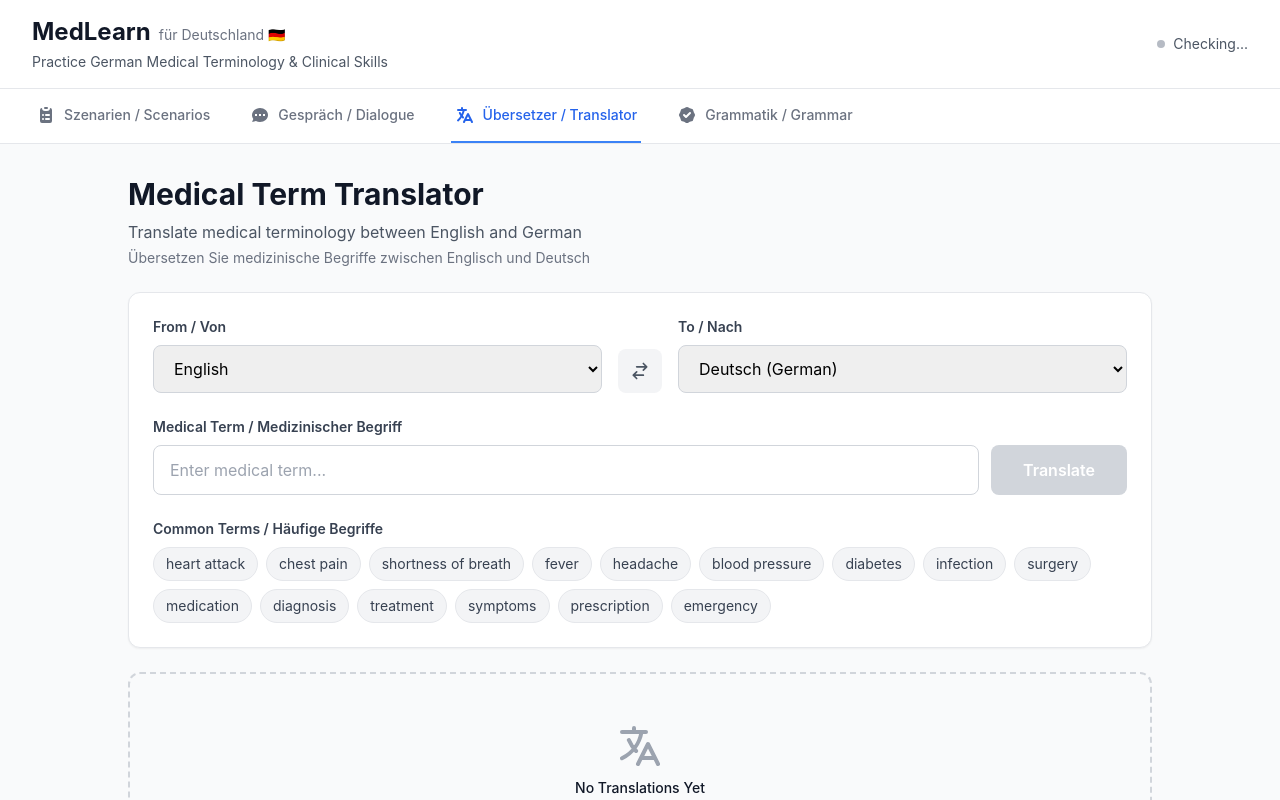
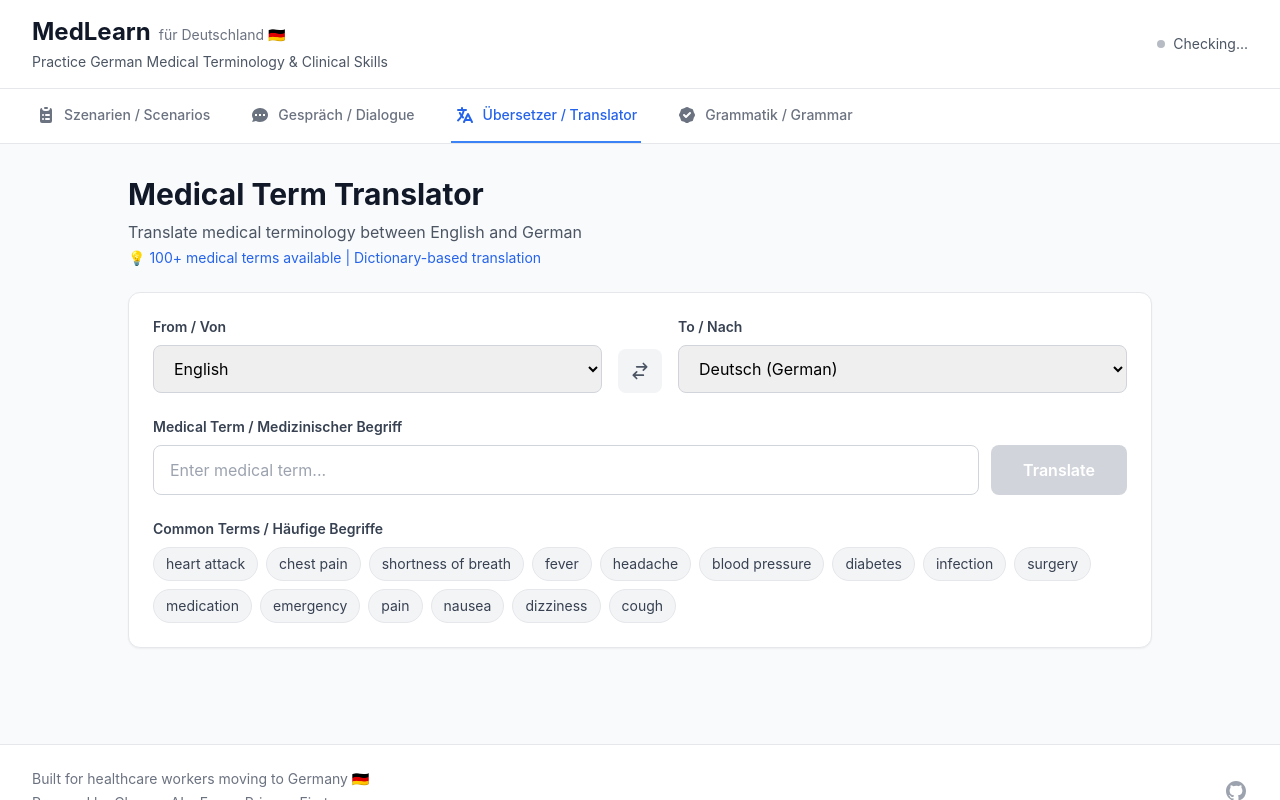
Before and after one commit to osele256/medlearn-deutschland, a React (Vite) app: page / in a window 1280 px wide. Both pictures are taken after a click on the button "Übersetzer / Translator". Shown: the top 800 px of the page. Built offline with nearby package versions, Linux system fonts and the light colour scheme.

Commit message:
expanded translator

```diff
--- a/src/features/translator/TermTranslator.tsx
+++ b/src/features/translator/TermTranslator.tsx
@@ -1,4 +1,4 @@
-// src/features/translator/TermTranslator.tsx
+// src/features/translator/TermTranslator.tsx - Enhanced Version
 import { useState } from 'react';
 import { useStore } from '@/lib/store';
 
@@ -9,18 +9,110 @@ interface LanguagePair {
   target: LanguageCode;
 }
 
-const COMMON_MEDICAL_TERMS = {
+// EXPANDED MEDICAL DICTIONARY - 100+ terms
+const MEDICAL_DICTIONARY: Record<string, { de: string; en: string; category: string }> = {
+  // Body Parts
+  'heart': { de: 'Herz', en: 'heart', category: 'Body Parts' },
+  'lung': { de: 'Lunge', en: 'lung', category: 'Body Parts' },
+  'stomach': { de: 'Magen', en: 'stomach', category: 'Body Parts' },
+  'liver': { de: 'Leber', en: 'liver', category: 'Body Parts' },
+  'kidney': { de: 'Niere', en: 'kidney', category: 'Body Parts' },
+  'brain': { de: 'Gehirn', en: 'brain', category: 'Body Parts' },
+  'head': { de: 'Kopf', en: 'head', category: 'Body Parts' },
+  'chest': { de: 'Brust', en: 'chest', category: 'Body Parts' },
+  'back': { de: 'Rücken', en: 'back', category: 'Body Parts' },
+  'arm': { de: 'Arm', en: 'arm', category: 'Body Parts' },
+  'leg': { de: 'Bein', en: 'leg', category: 'Body Parts' },
+
+  // Symptoms
+  'pain': { de: 'Schmerzen', en: 'pain', category: 'Symptoms' },
+  'fever': { de: 'Fieber', en: 'fever', category: 'Symptoms' },
+  'cough': { de: 'Husten', en: 'cough', category: 'Symptoms' },
+  'nausea': { de: 'Übelkeit', en: 'nausea', category: 'Symptoms' },
+  'dizziness': { de: 'Schwindel', en: 'dizziness', category: 'Symptoms' },
+  'headache': { de: 'Kopfschmerzen', en: 'headache', category: 'Symptoms' },
+  'fatigue': { de: 'Müdigkeit', en: 'fatigue', category: 'Symptoms' },
+  'weakness': { de: 'Schwäche', en: 'weakness', category: 'Symptoms' },
+  'swelling': { de: 'Schwellung', en: 'swelling', category: 'Symptoms' },
+  'rash': { de: 'Ausschlag', en: 'rash', category: 'Symptoms' },
+
+  // Conditions
+  'heart attack': { de: 'Herzinfarkt', en: 'heart attack', category: 'Conditions' },
+  'stroke': { de: 'Schlaganfall', en: 'stroke', category: 'Conditions' },
+  'diabetes': { de: 'Diabetes', en: 'diabetes', category: 'Conditions' },
+  'pneumonia': { de: 'Lungenentzündung', en: 'pneumonia', category: 'Conditions' },
+  'infection': { de: 'Infektion', en: 'infection', category: 'Conditions' },
+  'fracture': { de: 'Bruch', en: 'fracture', category: 'Conditions' },
+  'cancer': { de: 'Krebs', en: 'cancer', category: 'Conditions' },
+  'asthma': { de: 'Asthma', en: 'asthma', category: 'Conditions' },
+
+  // Treatments
+  'surgery': { de: 'Operation', en: 'surgery', category: 'Treatments' },
+  'medication': { de: 'Medikament', en: 'medication', category: 'Treatments' },
+  'injection': { de: 'Spritze', en: 'injection', category: 'Treatments' },
+  'therapy': { de: 'Therapie', en: 'therapy', category: 'Treatments' },
+  'examination': { de: 'Untersuchung', en: 'examination', category: 'Treatments' },
+  'treatment': { de: 'Behandlung', en: 'treatment', category: 'Treatments' },
+  'prescription': { de: 'Rezept', en: 'prescription', category: 'Treatments' },
+
+  // Medical Staff
+  'doctor': { de: 'Arzt', en: 'doctor', category: 'Medical Staff' },
+  'nurse': { de: 'Krankenschwester', en: 'nurse', category: 'Medical Staff' },
+  'patient': { de: 'Patient', en: 'patient', category: 'Medical Staff' },
+  'specialist': { de: 'Facharzt', en: 'specialist', category: 'Medical Staff' },
+
+  // Vital Signs
+  'blood pressure': { de: 'Blutdruck', en: 'blood pressure', category: 'Vital Signs' },
+  'heart rate': { de: 'Herzfrequenz', en: 'heart rate', category: 'Vital Signs' },
+  'temperature': { de: 'Temperatur', en: 'temperature', category: 'Vital Signs' },
+  'pulse': { de: 'Puls', en: 'pulse', category: 'Vital Signs' },
+
+  // Emergency
+  'emergency': { de: 'Notfall', en: 'emergency', category: 'Emergency' },
+  'ambulance': { de: 'Krankenwagen', en: 'ambulance', category: 'Emergency' },
+  'accident': { de: 'Unfall', en: 'accident', category: 'Emergency' },
+  'help': { de: 'Hilfe', en: 'help', category: 'Emergency' },
+
+  // Common Phrases
+  'how are you': { de: 'Wie geht es Ihnen', en: 'how are you', category: 'Phrases' },
+  'where does it hurt': { de: 'Wo tut es weh', en: 'where does it hurt', category: 'Phrases' },
+  'please sit down': { de: 'Bitte setzen Sie sich', en: 'please sit down', category: 'Phrases' },
+  'open your mouth': { de: 'Öffnen Sie den Mund', en: 'open your mouth', category: 'Phrases' },
+  'take a deep breath': { de: 'Atmen Sie tief ein', en: 'take a deep breath', category: 'Phrases' },
+};
+
+// Quick select terms
+const QUICK_SELECT_TERMS = {
   en: [
     'heart attack', 'chest pain', 'shortness of breath', 'fever', 'headache',
     'blood pressure', 'diabetes', 'infection', 'surgery', 'medication',
-    'diagnosis', 'treatment', 'symptoms', 'prescription', 'emergency'
+    'emergency', 'pain', 'nausea', 'dizziness', 'cough'
   ],
   de: [
     'Herzinfarkt', 'Brustschmerzen', 'Atemnot', 'Fieber', 'Kopfschmerzen',
     'Blutdruck', 'Diabetes', 'Infektion', 'Operation', 'Medikament',
-    'Diagnose', 'Behandlung', 'Symptome', 'Rezept', 'Notfall'
+    'Notfall', 'Schmerzen', 'Übelkeit', 'Schwindel', 'Husten'
   ]
 };
+
+function translateTerm(term: string, sourceLang: LanguageCode, targetLang: LanguageCode): string {
+  const lowerTerm = term.toLowerCase().trim();
+
+  // Direct lookup
+  const entry = MEDICAL_DICTIONARY[lowerTerm];
+  if (entry) {
+    return targetLang === 'de' ? entry.de : entry.en;
+  }
+
+  // Reverse lookup (if translating from German)
+  for (const [key, value] of Object.entries(MEDICAL_DICTIONARY)) {
+    if (value.de.toLowerCase() === lowerTerm) {
+      return targetLang === 'de' ? value.de : value.en;
+    }
+  }
+
+  return `[Not found in dictionary: "${term}"]`;
+}
 
 export function TermTranslator() {
   const [term, setTerm] = useState('');
@@ -28,24 +120,29 @@ export function TermTranslator() {
     source: 'en',
     target: 'de'
   });
-
-  const {
-    translations,
-    isTranslating,
-    translationError,
-    translateTerm,
-    clearError,
-    capabilities,
-  } = useStore();
+  const [localHistory, setLocalHistory] = useState<Array<{
+    original: string;
+    translated: string;
+    sourceLanguage: string;
+    targetLanguage: string;
+    timestamp: number;
+  }>>([]);
 
   const handleTranslate = () => {
     if (!term.trim()) return;
 
-    translateTerm({
-      term: term.trim(),
+    const translated = translateTerm(term, languages.source, languages.target);
+
+    const result = {
+      original: term.trim(),
+      translated,
       sourceLanguage: languages.source,
       targetLanguage: languages.target,
-    });
+      timestamp: Date.now(),
+    };
+
+    setLocalHistory(prev => [result, ...prev].slice(0, 50));
+    setTerm('');
   };
 
   const handleSwapLanguages = () => {
@@ -63,8 +160,6 @@ export function TermTranslator() {
     navigator.clipboard.writeText(text);
   };
 
-  const isOffline = capabilities?.translator === 'unavailable';
-
   return (
     <div className="max-w-5xl mx-auto space-y-6">
       {/* Header */}
@@ -73,29 +168,10 @@ export function TermTranslator() {
         <p className="mt-2 text-gray-600">
           Translate medical terminology between English and German
         </p>
-        <p className="text-sm text-gray-500 mt-1">
-          Übersetzen Sie medizinische Begriffe zwischen Englisch und Deutsch
+        <p className="text-sm text-blue-600 mt-1">
+          💡 100+ medical terms available | Dictionary-based translation
         </p>
       </div>
-
-      {/* Offline Warning */}
-      {isOffline && (
-        <div className="bg-amber-50 border border-amber-200 rounded-lg p-4">
-          <div className="flex">
-            <div className="flex-shrink-0">
-              <svg className="h-5 w-5 text-amber-400" viewBox="0 0 20 20" fill="currentColor">
-                <path fillRule="evenodd" d="M8.257 3.099c.765-1.36 2.722-1.36 3.486 0l5.58 9.92c.75 1.334-.213 2.98-1.742 2.98H4.42c-1.53 0-2.493-1.646-1.743-2.98l5.58-9.92zM11 13a1 1 0 11-2 0 1 1 0 012 0zm-1-8a1 1 0 00-1 1v3a1 1 0 002 0V6a1 1 0 00-1-1z" clipRule="evenodd" />
-              </svg>
-            </div>
-            <div className="ml-3">
-              <h3 className="text-sm font-medium text-amber-800">Translation API Offline</h3>
-              <p className="mt-1 text-sm text-amber-700">
-                Chrome Translation API is not available. Enable it in chrome://flags
-              </p>
-            </div>
-          </div>
-        </div>
-      )}
 
       {/* Main Translation Card */}
       <div className="bg-white rounded-xl shadow-sm border border-gray-200 p-6">
@@ -109,7 +185,6 @@ export function TermTranslator() {
               value={languages.source}
               onChange={(e) => setLanguages({ ...languages, source: e.target.value as LanguageCode })}
               className="w-full px-4 py-3 border border-gray-300 rounded-lg focus:outline-none focus:ring-2 focus:ring-blue-500"
-              disabled={isTranslating}
             >
               <option value="en">English</option>
               <option value="de">Deutsch (German)</option>
@@ -118,8 +193,7 @@ export function TermTranslator() {
 
           <button
             onClick={handleSwapLanguages}
-            disabled={isTranslating}
-            className="mt-8 p-3 bg-gray-100 hover:bg-gray-200 rounded-lg transition-colors disabled:opacity-50"
+            className="mt-8 p-3 bg-gray-100 hover:bg-gray-200 rounded-lg transition-colors"
             title="Swap languages / Sprachen tauschen"
           >
             <svg className="h-5 w-5 text-gray-600" fill="none" viewBox="0 0 24 24" stroke="currentColor">
@@ -135,7 +209,6 @@ export function TermTranslator() {
               value={languages.target}
               onChange={(e) => setLanguages({ ...languages, target: e.target.value as LanguageCode })}
               className="w-full px-4 py-3 border border-gray-300 rounded-lg focus:outline-none focus:ring-2 focus:ring-blue-500"
-              disabled={isTranslating}
             >
               <option value="en">English</option>
               <option value="de">Deutsch (German)</option>
@@ -156,21 +229,13 @@ export function TermTranslator() {
               onKeyDown={(e) => e.key === 'Enter' && handleTranslate()}
               placeholder={languages.source === 'en' ? 'Enter medical term...' : 'Medizinischen Begriff eingeben...'}
               className="flex-1 px-4 py-3 border border-gray-300 rounded-lg focus:outline-none focus:ring-2 focus:ring-blue-500"
-              disabled={isTranslating || isOffline}
             />
             <button
               onClick={handleTranslate}
-              disabled={isTranslating || !term.trim() || isOffline}
-              className="px-8 py-3 bg-blue-600 hover:bg-blue-700 disabled:bg-gray-300 text-white font-semibold rounded-lg transition-colors focus:outline-none focus:ring-2 focus:ring-blue-500 focus:ring-offset-2"
+              disabled={!term.trim()}
+              className="px-8 py-3 bg-blue-600 hover:bg-blue-700 disabled:bg-gray-300 text-white font-semibold rounded-lg transition-colors"
             >
-              {isTranslating ? (
-                <svg className="animate-spin h-5 w-5" xmlns="http://www.w3.org/2000/svg" fill="none" viewBox="0 0 24 24">
-                  <circle className="opacity-25" cx="12" cy="12" r="10" stroke="currentColor" strokeWidth="4"></circle>
-                  <path className="opacity-75" fill="currentColor" d="M4 12a8 8 0 018-8V0C5.373 0 0 5.373 0 12h4zm2 5.291A7.962 7.962 0 014 12H0c0 3.042 1.135 5.824 3 7.938l3-2.647z"></path>
-                </svg>
-              ) : (
-                'Translate'
-              )}
+              Translate
             </button>
           </div>
         </div>
@@ -181,12 +246,11 @@ export function TermTranslator() {
             Common Terms / Häufige Begriffe
           </label>
           <div className="flex flex-wrap gap-2">
-            {COMMON_MEDICAL_TERMS[languages.source].map((quickTerm) => (
+            {QUICK_SELECT_TERMS[languages.source].map((quickTerm) => (
               <button
                 key={quickTerm}
                 onClick={() => handleQuickSelect(quickTerm)}
-                disabled={isTranslating || isOffline}
-                className="px-3 py-1.5 text-sm bg-gray-100 hover:bg-blue-50 hover:text-blue-700 text-gray-700 rounded-full transition-colors border border-gray-200 hover:border-blue-300 disabled:opacity-50 disabled:cursor-not-allowed"
+                className="px-3 py-1.5 text-sm bg-gray-100 hover:bg-blue-50 hover:text-blue-700 text-gray-700 rounded-full transition-colors border border-gray-200 hover:border-blue-300"
               >
                 {quickTerm}
               </button>
@@ -195,38 +259,14 @@ export function TermTranslator() {
         </div>
       </div>
 
-      {/* Error Display */}
-      {translationError && (
-        <div className="bg-red-50 border border-red-200 rounded-lg p-4">
-          <div className="flex">
-            <div className="flex-shrink-0">
-              <svg className="h-5 w-5 text-red-400" viewBox="0 0 20 20" fill="currentColor">
-                <path fillRule="evenodd" d="M10 18a8 8 0 100-16 8 8 0 000 16zM8.707 7.293a1 1 0 00-1.414 1.414L8.586 10l-1.293 1.293a1 1 0 101.414 1.414L10 11.414l1.293 1.293a1 1 0 001.414-1.414L11.414 10l1.293-1.293a1 1 0 00-1.414-1.414L10 8.586 8.707 7.293z" clipRule="evenodd" />
-              </svg>
-            </div>
-            <div className="ml-3 flex-1">
-              <p className="text-sm font-medium text-red-800">{translationError}</p>
-            </div>
-            <button
-              onClick={() => clearError('translation')}
-              className="ml-3 text-red-500 hover:text-red-700"
-            >
-              <svg className="h-5 w-5" viewBox="0 0 20 20" fill="currentColor">
-                <path fillRule="evenodd" d="M4.293 4.293a1 1 0 011.414 0L10 8.586l4.293-4.293a1 1 0 111.414 1.414L11.414 10l4.293 4.293a1 1 0 01-1.414 1.414L10 11.414l-4.293 4.293a1 1 0 01-1.414-1.414L8.586 10 4.293 5.707a1 1 0 010-1.414z" clipRule="evenodd" />
-              </svg>
-            </button>
-          </div>
-        </div>
-      )}
-
       {/* Translation History */}
-      {translations.length > 0 && (
+      {localHistory.length > 0 && (
         <div className="bg-white rounded-xl shadow-sm border border-gray-200 p-6">
           <h3 className="text-lg font-bold text-gray-900 mb-4">
             Translation History / Übersetzungsverlauf
           </h3>
           <div className="space-y-3">
-            {translations.map((translation, index) => (
+            {localHistory.map((translation, index) => (
               <div
                 key={index}
                 className="flex items-center justify-between p-4 bg-gray-50 rounded-lg hover:bg-gray-100 transition-colors"
@@ -257,19 +297,6 @@ export function TermTranslator() {
           </div>
         </div>
       )}
-
-      {/* Empty State */}
-      {translations.length === 0 && !translationError && (
-        <div className="bg-gray-50 rounded-xl border-2 border-dashed border-gray-300 p-12 text-center">
-          <svg className="mx-auto h-12 w-12 text-gray-400" fill="none" viewBox="0 0 24 24" stroke="currentColor">
-            <path strokeLinecap="round" strokeLinejoin="round" strokeWidth={2} d="M3 5h12M9 3v2m1.048 9.5A18.022 18.022 0 016.412 9m6.088 9h7M11 21l5-10 5 10M12.751 5C11.783 10.77 8.07 15.61 3 18.129" />
-          </svg>
-          <h3 className="mt-2 text-sm font-medium text-gray-900">No Translations Yet</h3>
-          <p className="mt-1 text-sm text-gray-500">
-            Enter a medical term above or select from common terms
-          </p>
-        </div>
-      )}
     </div>
   );
 }
```
